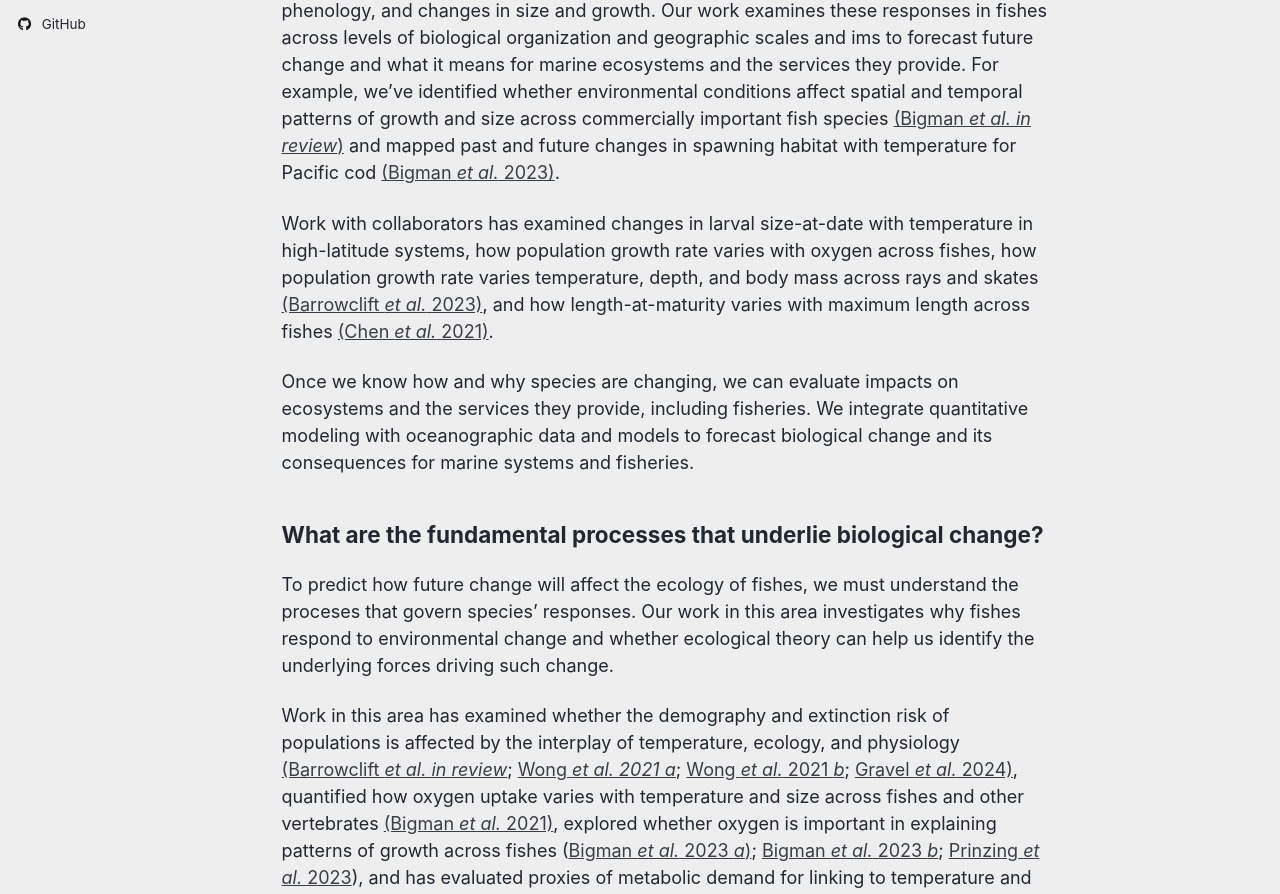
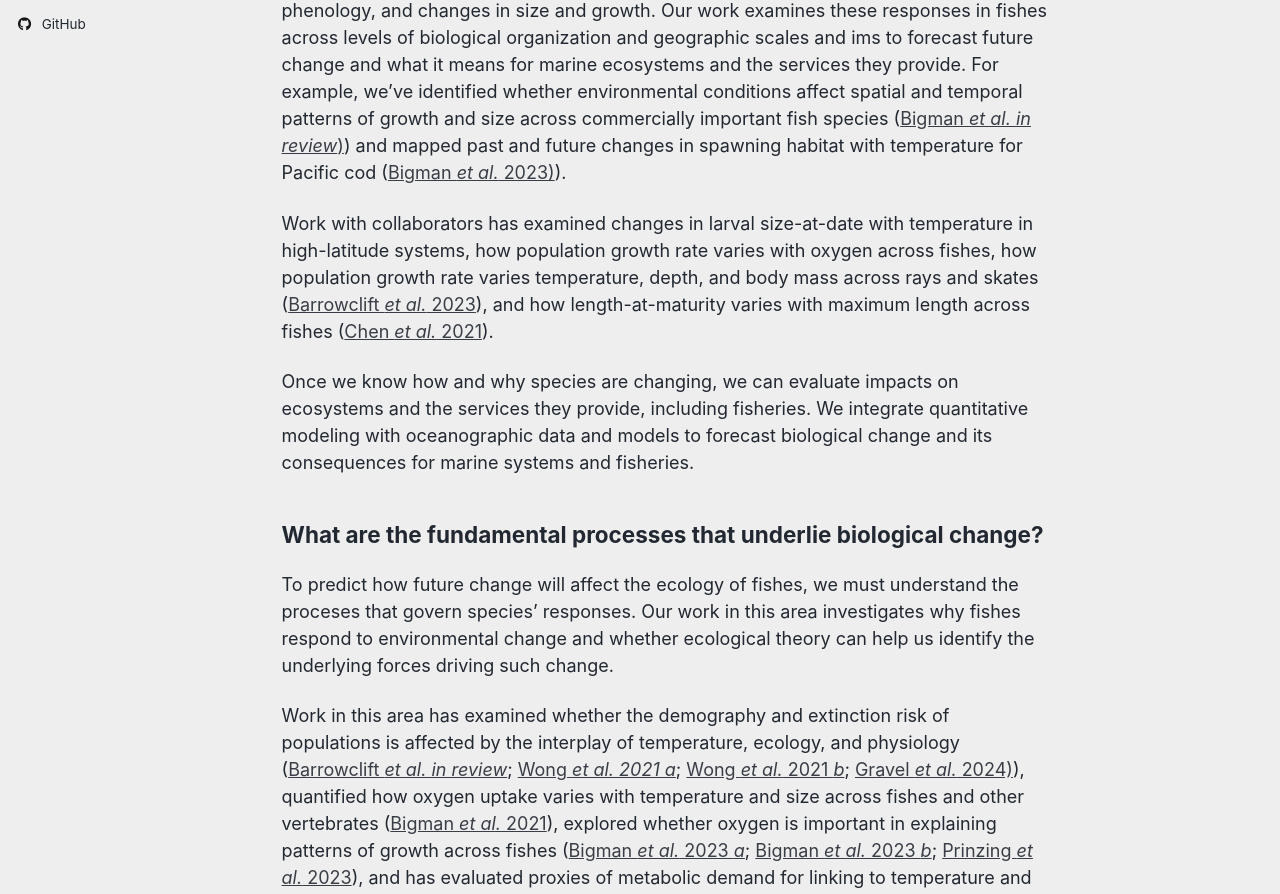
Before and after one commit to jennybigman/jennybigman.github.io, a Jekyll site: the page built from _pages/research.md, in a window 1280 px wide and 1400 px high. Shown: the part 495-1389 px from the top of the window. Built offline with Jekyll 4.4.1, drawn with Linux system fonts in a browser that asks for light colours; a style sheet for code colours, icons or effects is not loaded; some of the changed text lies outside the part shown.

Commit message:
Update research.md

```diff
--- a/_pages/research.md
+++ b/_pages/research.md
@@ -8,16 +8,16 @@ author_profile: true
 # Our group examines how climate change affectes fishes and the ecosystems in which they live, with the goal of addressing real-world challenges such as sustainble fisheries. We combine macroecological theory and quantitative approaches to answer applied questions and advance ecology.
 
 ## How will species and ecosystems respond to environmental change?
-While a range of biological responses to warming are predicted to occur, three are thought to be generally universal across  species: shifting geographic distributions, changes in phenology, and changes in size and growth. Our work examines these responses in fishes across levels of biological organization and geographic scales and ims to forecast future change and what it means for marine ecosystems and the services they provide. For example, we've identified whether environmental conditions affect spatial and temporal patterns of growth and size across commercially important fish species [(Bigman <em>et al. in review</em>)](https://www.biorxiv.org/content/10.1101/2025.09.02.673738v1.abstract) and mapped past and future changes in spawning habitat with temperature for Pacific cod [(Bigman <em>et al.</em> 2023)](https://academic.oup.com/icesjms/article/82/1/fsad096/7204287).
+While a range of biological responses to warming are predicted to occur, three are thought to be generally universal across  species: shifting geographic distributions, changes in phenology, and changes in size and growth. Our work examines these responses in fishes across levels of biological organization and geographic scales and ims to forecast future change and what it means for marine ecosystems and the services they provide. For example, we've identified whether environmental conditions affect spatial and temporal patterns of growth and size across commercially important fish species ([Bigman <em>et al. in review</em>)](https://www.biorxiv.org/content/10.1101/2025.09.02.673738v1.abstract)) and mapped past and future changes in spawning habitat with temperature for Pacific cod ([Bigman <em>et al.</em> 2023)](https://academic.oup.com/icesjms/article/82/1/fsad096/7204287)).
 
-Work with collaborators has examined changes in larval size-at-date with temperature in high-latitude systems, how population growth rate varies with oxygen across fishes, how population growth rate varies temperature, depth, and body mass across rays and skates [(Barrowclift <em>et al.</em> 2023)](https://www.sciencedirect.com/science/article/pii/S0006320723001039), and how length-at-maturity varies with maximum length across fishes [(Chen <em>et al.</em> 2021)](https://onlinelibrary.wiley.com/doi/full/10.1111/jfb.14970).
+Work with collaborators has examined changes in larval size-at-date with temperature in high-latitude systems, how population growth rate varies with oxygen across fishes, how population growth rate varies temperature, depth, and body mass across rays and skates ([Barrowclift <em>et al.</em> 2023](https://www.sciencedirect.com/science/article/pii/S0006320723001039)), and how length-at-maturity varies with maximum length across fishes ([Chen <em>et al.</em> 2021](https://onlinelibrary.wiley.com/doi/full/10.1111/jfb.14970)).
 
 Once we know how and why species are changing, we can evaluate impacts on ecosystems and the services they provide, including fisheries. We integrate quantitative modeling with oceanographic data and models to forecast biological change and its consequences for marine systems and fisheries.
 
 ## What are the fundamental processes that underlie biological change?
 To predict how future change will affect the ecology of fishes, we must understand the proceses that govern species' responses. Our work in this area investigates why fishes respond to environmental change and whether ecological theory can help us identify the underlying forces driving such change.
 
-Work in this area has examined whether the demography and extinction risk of populations is affected by the interplay of temperature, ecology, and physiology [(Barrowclift <em>et al. in review</em>](https://www.biorxiv.org/content/10.1101/2024.01.02.573919v2); [Wong <em>et al. 2021 a</em>](https://royalsocietypublishing.org/doi/full/10.1098/rspb.2021.0910); [Wong <em>et al.</em> 2021 <em>b</em>](); [Gravel <em>et al.</em> 2024)](https://onlinelibrary.wiley.com/doi/full/10.1111/faf.12811), quantified how oxygen uptake varies with temperature and size across fishes and other vertebrates [(Bigman <em>et al.</em> 2021)](https://www.science.org/doi/full/10.1126/sciadv.abe5163), explored whether oxygen is important in explaining patterns of growth across fishes ([Bigman <em>et al.</em> 2023 <em>a</em>)](https://onlinelibrary.wiley.com/doi/full/10.1111/faf.12757); [Bigman <em>et al.</em> 2023 <em>b</em>](https://onlinelibrary.wiley.com/doi/full/10.1111/faf.12730); [Prinzing <em>et al.</em> 2023](https://journals.biologists.com/jeb/article/226/15/jeb246054/325844)), and has evaluated proxies of metabolic demand for linking to temperature and environmental conditions ([Bigman <em>et al.</em> 2018](https://onlinelibrary.wiley.com/doi/full/10.1002/jmor.20879); [Vanderwright <em>et al.</em> 2020](https://academic.oup.com/conphys/article/8/1/coaa102/6020068)).
+Work in this area has examined whether the demography and extinction risk of populations is affected by the interplay of temperature, ecology, and physiology ([Barrowclift <em>et al. in review</em>](https://www.biorxiv.org/content/10.1101/2024.01.02.573919v2); [Wong <em>et al. 2021 a</em>](https://royalsocietypublishing.org/doi/full/10.1098/rspb.2021.0910); [Wong <em>et al.</em> 2021 <em>b</em>](); [Gravel <em>et al.</em> 2024)](https://onlinelibrary.wiley.com/doi/full/10.1111/faf.12811)), quantified how oxygen uptake varies with temperature and size across fishes and other vertebrates ([Bigman <em>et al.</em> 2021](https://www.science.org/doi/full/10.1126/sciadv.abe5163)), explored whether oxygen is important in explaining patterns of growth across fishes ([Bigman <em>et al.</em> 2023 <em>a</em>](https://onlinelibrary.wiley.com/doi/full/10.1111/faf.12757); [Bigman <em>et al.</em> 2023 <em>b</em>](https://onlinelibrary.wiley.com/doi/full/10.1111/faf.12730); [Prinzing <em>et al.</em> 2023](https://journals.biologists.com/jeb/article/226/15/jeb246054/325844)), and has evaluated proxies of metabolic demand for linking to temperature and environmental conditions ([Bigman <em>et al.</em> 2018](https://onlinelibrary.wiley.com/doi/full/10.1002/jmor.20879); [Vanderwright <em>et al.</em> 2020](https://academic.oup.com/conphys/article/8/1/coaa102/6020068)).
 
 ## Best practices in quantitative modeling
-Working across scales, fields, and data types raises computational challenges. We develop novel quantitative approches and identify best practices in quantitative ecology. For example, we explored the consequence of model selection for understanding  the effects of temperature and oxygen on size and growth ([Bigman *et al.* in review](https://www.biorxiv.org/content/10.1101/2025.09.02.673738v1.abstract)) and developed novel Bayesian statistical frameworks to propagate uncertainty in relationships within species when examined across species ([Bigman *et al.* 2021](https://www.science.org/doi/full/10.1126/sciadv.abe5163); [Bigman *et al.* 2023 *a*](https://onlinelibrary.wiley.com/doi/full/10.1111/faf.12757); [Bigman *et al.* 2023 *b*](https://onlinelibrary.wiley.com/doi/full/10.1111/faf.12730). Additionally, our work includes understanding how the complex nature of spatiotemporal models affects our understanding of species’ responses to climate change ([Bigman *et al.* in review](https://www.biorxiv.org/content/10.1101/2025.09.02.673738v1.abstract)). We are active in the open science movement and write papers that call for data standardization and best practices when using big data (e.g., [Audzijonyte *et al.* 2025](https://onlinelibrary.wiley.com/doi/full/10.1111/gcb.70296)).
+Working across scales, fields, and data types raises computational challenges. We develop novel quantitative approches and identify best practices in quantitative ecology. For example, we explored the consequence of model selection for understanding  the effects of temperature and oxygen on size and growth ([Bigman *et al.* in review](https://www.biorxiv.org/content/10.1101/2025.09.02.673738v1.abstract)) and developed novel Bayesian statistical frameworks to propagate uncertainty in relationships within species when examined across species ([Bigman *et al.* 2021](https://www.science.org/doi/full/10.1126/sciadv.abe5163); [Bigman *et al.* 2023 *a*](https://onlinelibrary.wiley.com/doi/full/10.1111/faf.12757); [Bigman *et al.* 2023 *b*](https://onlinelibrary.wiley.com/doi/full/10.1111/faf.12730). Additionally, our work includes understanding how the complex nature of spatiotemporal models affects our understanding of species’ responses to climate change ([Bigman *et al. in review*](https://www.biorxiv.org/content/10.1101/2025.09.02.673738v1.abstract)). We are active in the open science movement and write papers that call for data standardization and best practices when using big data (e.g., [Audzijonyte *et al.* 2025](https://onlinelibrary.wiley.com/doi/full/10.1111/gcb.70296)).
```
